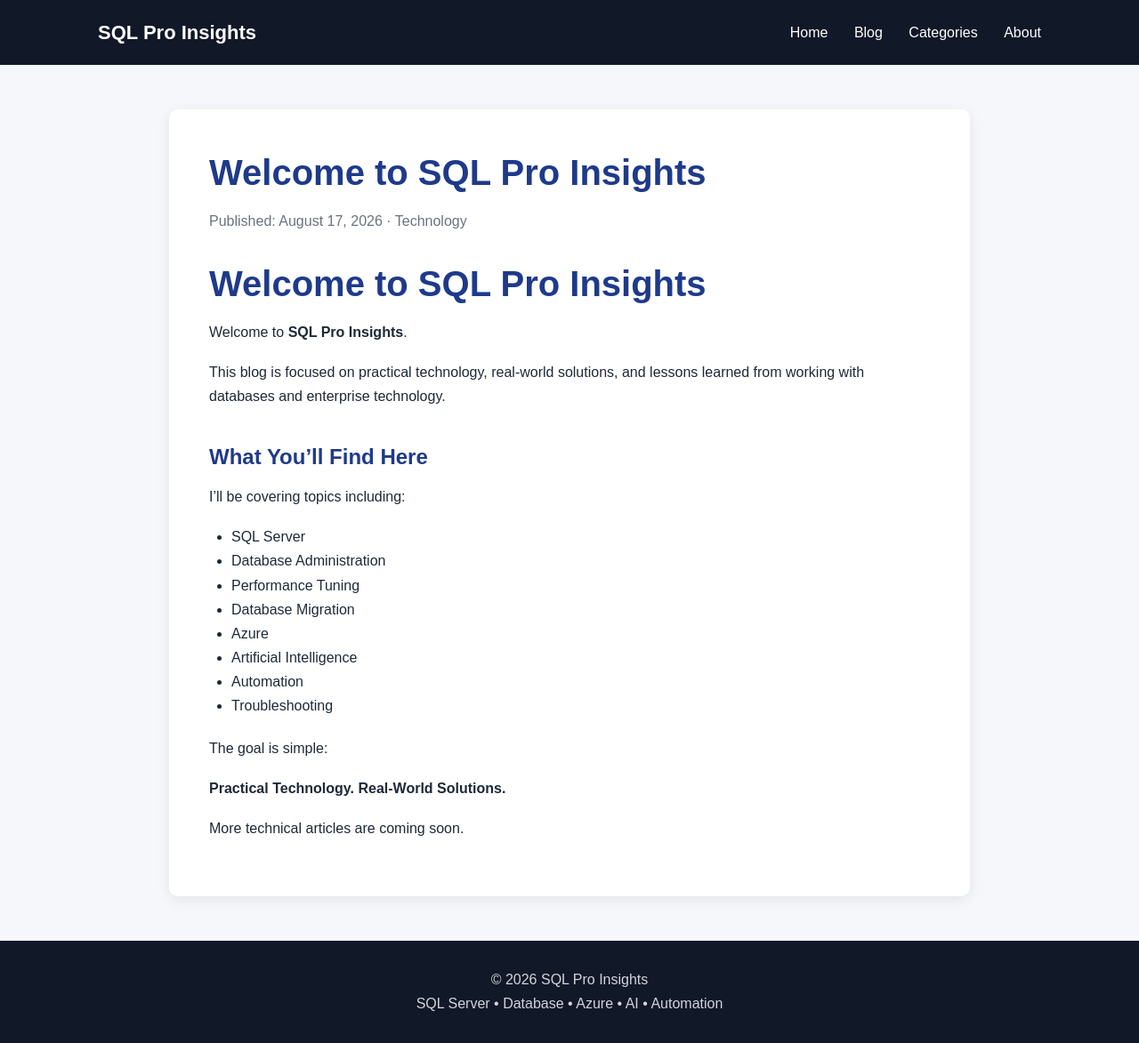
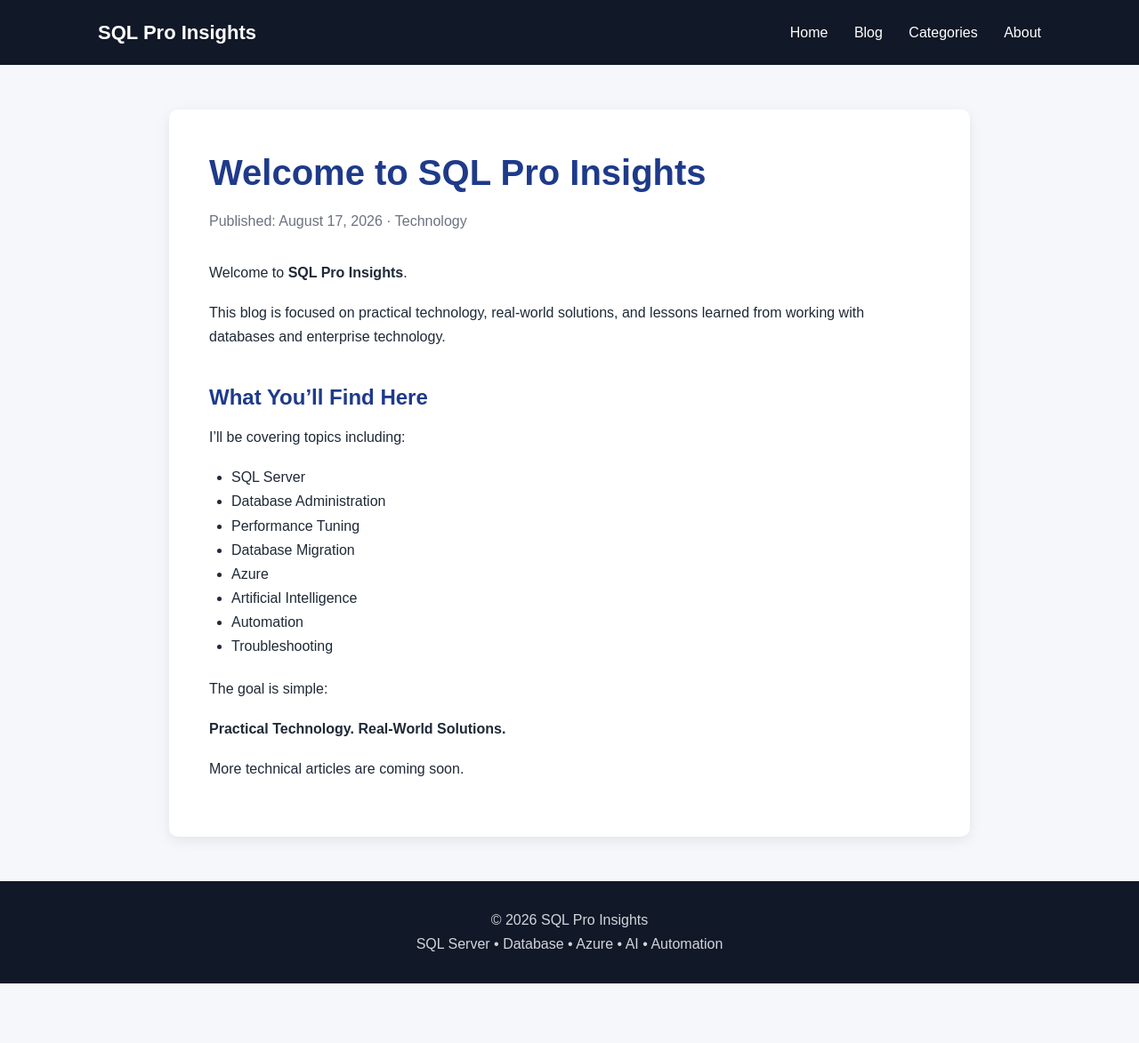
Before and after one commit to SQLProInsights/sqlproinsights.github.io, a Jekyll site: the page built from _posts/2026-08-17-welcome-to-sql-pro-insights.md, in a window 1280 px wide. Shown: the whole page at 89% size. Built offline with Jekyll 4.4.1, drawn with Linux system fonts in a browser that asks for light colours; after the commit the page ends 1106 px from its top, so only the background shows below that.

Commit message:
Remove header from SQL Pro Insights post
Removed the header from the SQL Pro Insights blog post.

```diff
--- a/_posts/2026-08-17-welcome-to-sql-pro-insights.md
+++ b/_posts/2026-08-17-welcome-to-sql-pro-insights.md
@@ -10,8 +10,6 @@ tags:
   - Azure
   - AI
 ---
-
-# Welcome to SQL Pro Insights
 
 Welcome to **SQL Pro Insights**.
 
```
